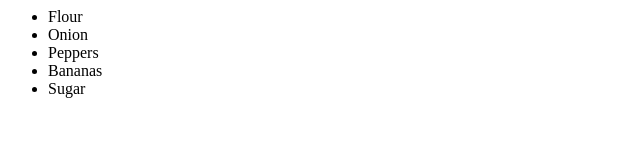
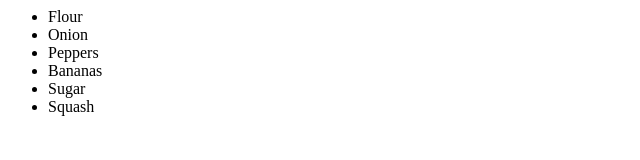
Before and after one commit to crisfrulla/shoppinglist, a plain HTML site: page index.html in a window 1280 px wide. Shown: the full height of the page, 0-640 px from the left. Drawn offline with Linux system fonts and the light colour scheme.

Commit message:
add squash

```diff
--- a/index.html
+++ b/index.html
@@ -6,6 +6,7 @@
 			<li>Peppers</li>
 			<li>Bananas</li>
 			<li>Sugar</li>
+			<li>Squash</li>
 		</ul>
 	</body>
 </html>
```
